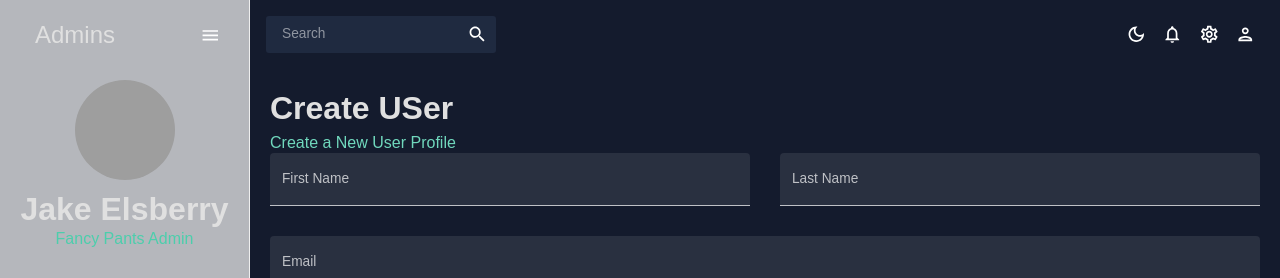
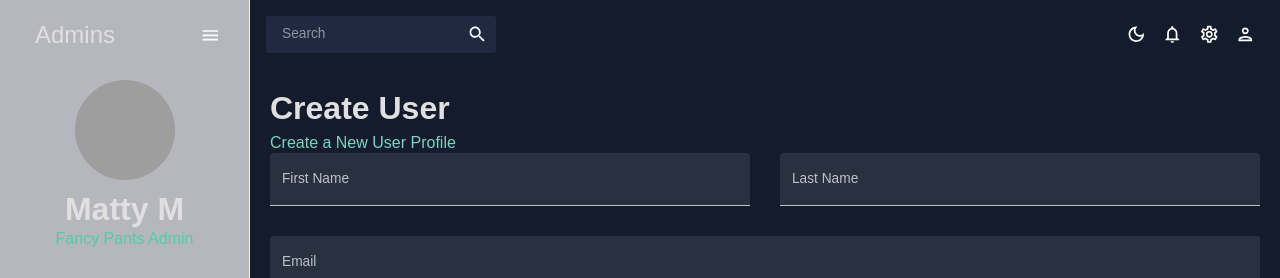
Before and after one commit to Schmelzberry/react-dashboard, a React (Create React App) app: page /form in a window 1280 px wide. Shown: the top 278 px of the page. Built offline with nearby package versions, Linux system fonts and the light colour scheme; grey boxes are pictures that could not be loaded.

Commit message:
calendar WIP

```diff
--- a/src/App.js
+++ b/src/App.js
@@ -33,12 +33,13 @@ function App() {
               <Route path="/contacts" element={<Contacts />} />
               <Route path="/invoices" element={<Invoices />} />
               <Route path="/form" element={<Form />} />
+              {/* <Route path="/calendar" element={<Calendar />} /> */}
               {/* <Route path="/bar" element={<Bar />} /> */}
               {/* <Route path="/pie" element={<Pie />} /> */}
               {/* <Route path="/line" element={<Line />} /> */}
               {/* <Route path="/faq" element={<FAQ />} /> */}
               {/* <Route path="/geography" element={<Geography />} /> */}
-              {/* <Route path="/calendar" element={<Calendar />} /> */}
+
             </Routes>
           </main>
         </div>
--- a/src/scenes/contacts/index.jsx
+++ b/src/scenes/contacts/index.jsx
@@ -46,7 +46,7 @@ const Contacts = () => {
       flex: 1,
     },
     {
-      field: "zipcode",
+      field: "zipCode",
       headerName: "Zipcode",
       flex: 1,
     },
--- a/src/scenes/form/index.jsx
+++ b/src/scenes/form/index.jsx
@@ -40,7 +40,7 @@ const Form = () => {
 
 
   return <Box m="20px">
-    <Header title="Create USer" subtitle="Create a New User Profile" />
+    <Header title="Create User" subtitle="Create a New User Profile" />
 
     <Formik
     onSubmit={handleFormSubmit}
--- a/src/scenes/global/Navbar.jsx
+++ b/src/scenes/global/Navbar.jsx
@@ -111,7 +111,7 @@ const Item = ({ title, to, icon, selected, setSelected }) => {
                   // m is short for margin
                   sx={{ m: "10px 0 0 0" }}
                 >
-                  Jake Elsberry
+                  Matty M
                 </Typography>
                 <Typography variant="h5" color={colors.greenAccent[500]}>
                   Fancy Pants Admin
```
Also changed, not shown: src/scenes/calendar/index.jsx (added, +132 -0 lines).
